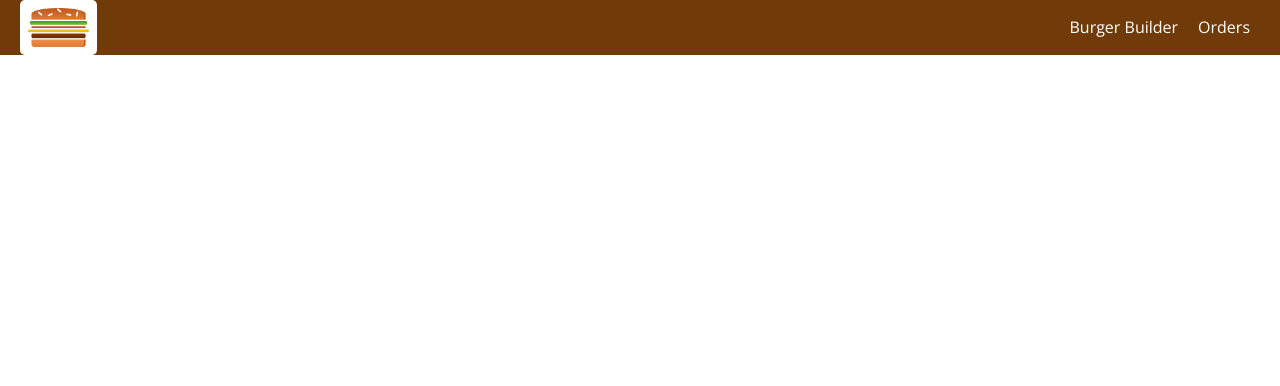
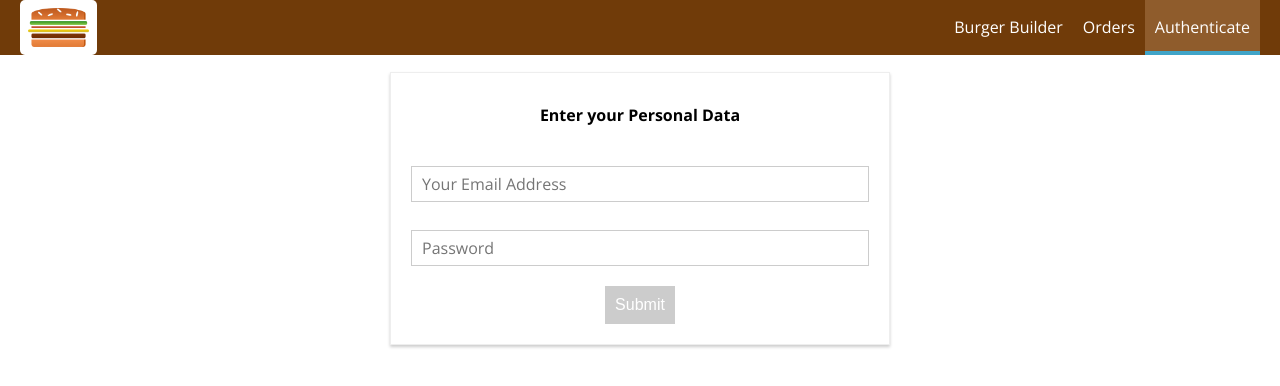
Before and after one commit to mikensubuga/burger-app, a React app: page /auth in a window 1280 px wide. Shown: the top 386 px of the page. Built offline with nearby package versions, Linux system fonts and the light colour scheme.

Commit message:
added an auth form

```diff
--- a/src/App.js
+++ b/src/App.js
@@ -4,6 +4,7 @@
 import BurgerBuilder from "./containers/BurgerBuilder/BurgerBuilder";
 import Checkout from "./containers/Checkout/Checkout";
 import Orders from "./containers/Orders/Orders";
+import Auth from "./containers/Auth/Auth";
 class App extends Component {
   render() {
     return (
@@ -12,6 +13,7 @@
           <Route path="/" exact component={BurgerBuilder} />
           <Route path="/checkout" component={Checkout} />
           <Route path="/orders" component={Orders} />
+          <Route path="/auth" component={Auth} />
         </Layout>
       </div>
     );
--- a/src/components/Navigation/NavigationItems/NavigationItems.jsx
+++ b/src/components/Navigation/NavigationItems/NavigationItems.jsx
@@ -7,6 +7,7 @@
       Burger Builder
     </NavigationItem>
     <NavigationItem link="/orders">Orders</NavigationItem>
+    <NavigationItem link="/auth">Authenticate</NavigationItem>
   </ul>
 );
 
--- /dev/null
+++ b/src/containers/Auth/Auth.jsx
@@ -0,0 +1,121 @@
+import React, { Component } from "react";
+import Input from "../../components/UI/Input/Input";
+import Button from "../../components/UI/Button/Button";
+import classes from "./Auth.module.css";
+class Auth extends Component {
+  state = {
+    controls: {
+      email: {
+        elementType: "input",
+        elementConfig: {
+          type: "email",
+          placeholder: "Your Email Address"
+        },
+        value: "",
+        validation: {
+          required: true,
+          isEmail: true
+        },
+        valid: false,
+        touched: false
+      },
+      password: {
+        elementType: "input",
+        elementConfig: {
+          type: "password",
+          placeholder: "Password"
+        },
+        value: "",
+        validation: {
+          required: true,
+          minLength: 6,
+          maxLength: 10
+        },
+        valid: false,
+        touched: false
+      }
+    },
+    formIsValid: false
+  };
+  checkValidity(value, rules) {
+    let isValid = true;
+    if (rules.required) {
+      isValid = value.trim() !== "" && isValid;
+    }
+    if (rules.minLength) {
+      isValid = value.length >= rules.minLength && isValid;
+    }
+    if (rules.isEmail) {
+      const pattern = /[a-z0-9!#$%&'*+/=?^_`{|}~-]+(?:\.[a-z0-9!#$%&'*+/=?^_`{|}~-]+)*@(?:[a-z0-9](?:[a-z0-9-]*[a-z0-9])?\.)+[a-z0-9](?:[a-z0-9-]*[a-z0-9])?/;
+      isValid = pattern.test(value) && isValid;
+    }
+    if (rules.maxLength) {
+      isValid = value.length <= rules.maxLength && isValid;
+    }
+    return isValid;
+  }
+  inputChangedHandler = (event, inputID) => {
+    const updatedControls = {
+      ...this.state.controls
+    };
+    const updatedFormElement = {
+      ...updatedControls[inputID]
+    };
+    updatedFormElement.value = event.target.value;
+
+    updatedFormElement.valid = this.checkValidity(
+      updatedFormElement.value,
+      updatedFormElement.validation
+    );
+
+    //touched
+    updatedFormElement.touched = true;
+    //setting updated form
+    updatedControls[inputID] = updatedFormElement;
+
+    //overall form validation
+    let formIsValid = true;
+    for (let inputID in updatedControls) {
+      formIsValid = updatedControls[inputID].valid && formIsValid;
+    }
+    this.setState({ controls: updatedControls, formIsValid: formIsValid });
+  };
+  render() {
+    const formElementsArray = [];
+    for (let key in this.state.controls) {
+      formElementsArray.push({
+        id: key,
+        config: this.state.controls[key]
+      });
+    }
+    let form = (
+      <form onSubmit={this.orderHandler}>
+        {formElementsArray.map(formElement => (
+          <Input
+            touched={formElement.config.touched}
+            shouldValidate={formElement.config.validation}
+            invalid={!formElement.config.valid}
+            elementType={formElement.config.elementType}
+            elementConfig={formElement.config.elementConfig}
+            key={formElement.id}
+            value={formElement.config.value}
+            changed={event => this.inputChangedHandler(event, formElement.id)}
+          />
+        ))}
+
+        <Button btnType="Success" disabled={!this.state.formIsValid}>
+          Submit
+        </Button>
+      </form>
+    );
+    return (
+      <div className={classes.Auth}>
+        <h4>Enter your Personal Data</h4>
+
+        {form}
+      </div>
+    );
+  }
+}
+
+export default Auth;
--- /dev/null
+++ b/src/containers/Auth/Auth.module.css
@@ -0,0 +1,15 @@
+.Auth {
+  margin: 20px auto;
+  width: 80%;
+  text-align: center;
+  box-shadow: 0 2px 3px #ccc;
+  border: 1px solid #eee;
+  padding: 10px;
+  box-sizing: border-box;
+}
+
+@media (min-width: 600px) {
+  .Auth {
+    width: 500px;
+  }
+}
```
